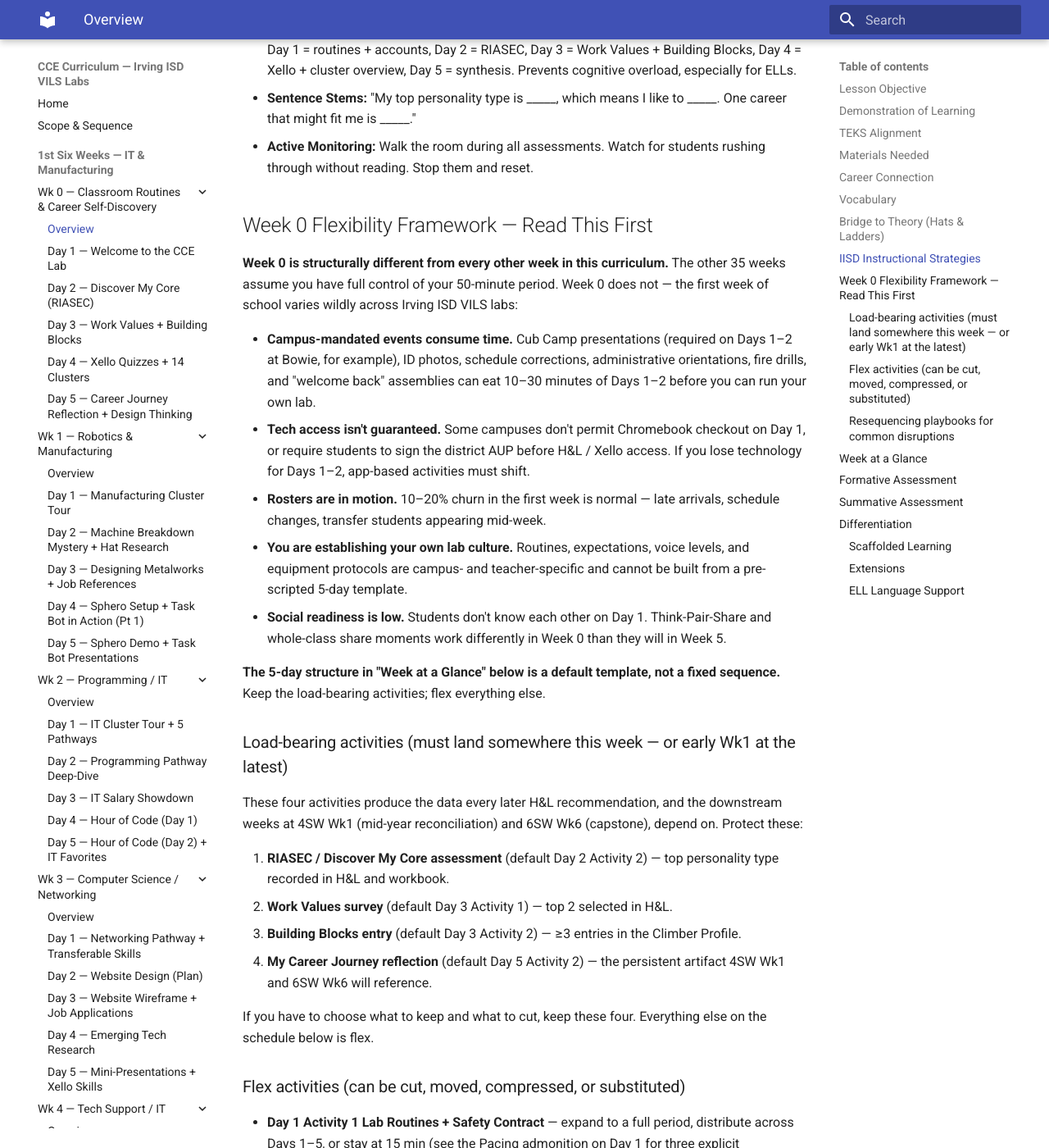
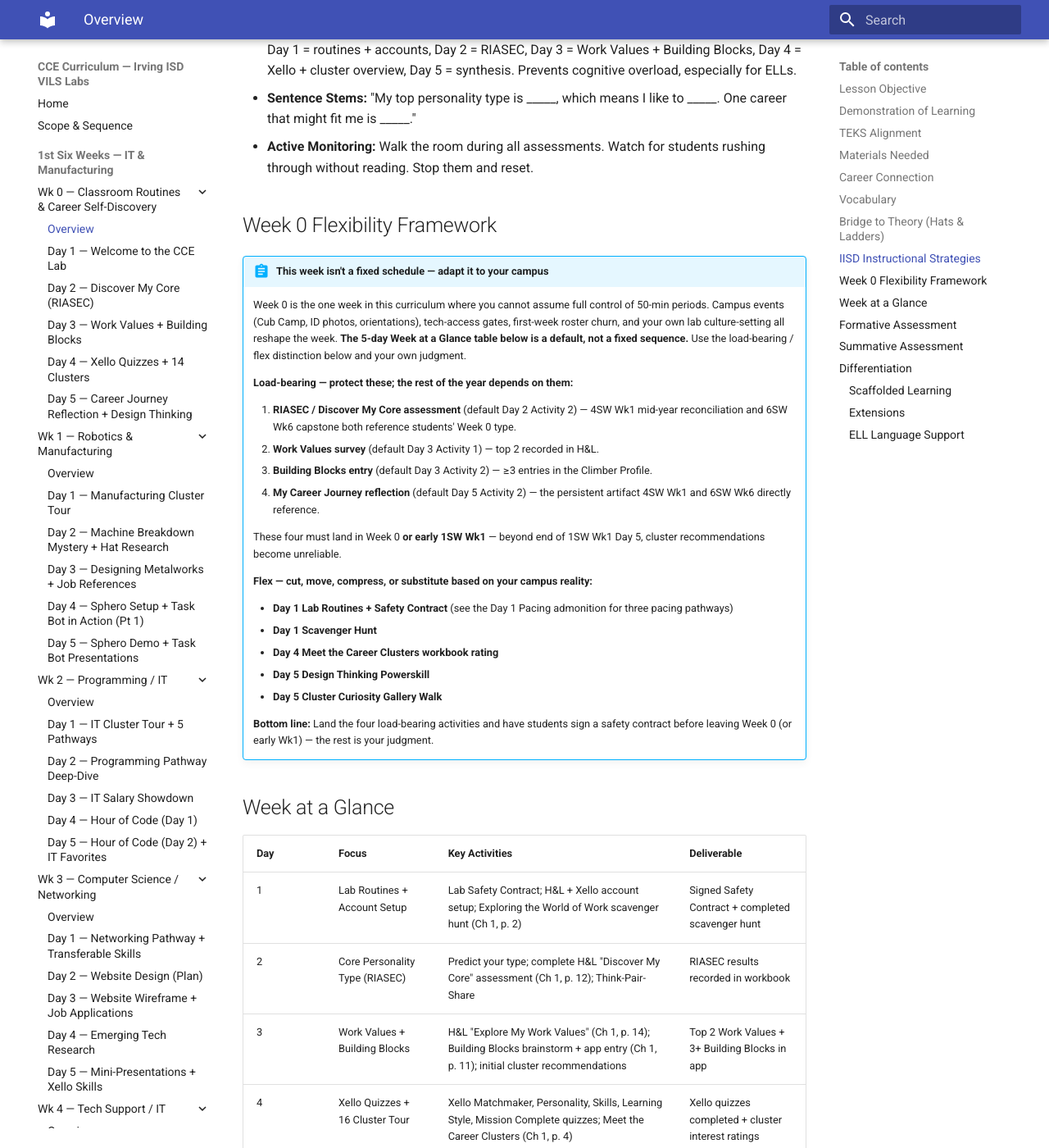
Before and after one commit to elbrielle/cce-curriculum, an MkDocs documentation site: the page built from docs/1sw/wk0-classroom-routines/overview.md, in a window 1280 px wide and 1400 px high, scrolled down 3018 px. Shown: the whole window at 82% size. Built offline with MkDocs 1.6.1 and Material for MkDocs 9.7.7, drawn with Linux system fonts in a browser that asks for light colours; some of the changed text lies outside the part shown.

Commit message:
1SW Wk0: tighten Flexibility Framework, drop prescriptive playbooks
User feedback on commit 46e19f7: the Resequencing Playbooks section
was long-winded and didn't trust teacher judgment (prescribed what to
do in 5 specific scenarios rather than giving teachers a menu of
options). The Flex activities section was praised as the right model
because it names WHAT can be flexed without dictating WHEN or HOW.
Framework was also visually indistinct from surrounding prose.

Changes:
- overview.md: rewrote the Week 0 Flexibility Framework section.
  Dropped the 5 prescriptive playbooks entirely. Compressed the
  5-bullet "reasons Week 0 is different" list into a single sentence.
  Wrapped the whole framework in a `!!! abstract` admonition titled
  "This week isn't a fixed schedule — adapt it to your campus" so it
  renders as a visually distinct callout box. Kept the load-bearing
  vs. flex distinction as the core (user praised that model). Net
  change: 41 insertions → 20 insertions, ~16 lines shorter.
- day1.md: simplified the Campus flexibility pointer — dropped the
  playbook references, trusts teacher judgment on timing + tech access.
- day2.md: simplified the Campus flexibility pointer — dropped the
  specific "Lost 15 min on Day 1 AND Day 2" and "No Chromebook access"
  playbook references; kept the RIASEC load-bearing callout since
  Day 2 is the assessment day.

The load-bearing activities (Day 2 RIASEC, Day 3 Work Values, Day 3
Building Blocks, Day 5 My Career Journey reflection) remain explicitly
protected. The 5 flex activities remain explicitly named with the
verb menu (cut, move, compress, or substitute). The bottom-line rule
stays: land the four load-bearing activities + a signed safety
contract before leaving Week 0 or early Wk1, and you've met the week
objective. Everything else is teacher judgment.

Principle shift: trust teachers to resequence based on their own
campus knowledge using the load-bearing / flex menu, rather than
prescribing what to do in every possible disruption scenario.

Verification: mkdocs build --strict clean, scripting=0 globally, DOK
2-4 preserved, Wk0 timing Day1=48, Days2-5=50 (all in 45-55 range),
differentiation bullets preserved.

Co-Authored-By: Claude Opus 4.6 (1M context) <noreply@anthropic.com>

```diff
--- a/docs/1sw/wk0-classroom-routines/overview.md
+++ b/docs/1sw/wk0-classroom-routines/overview.md
@@ -67,46 +67,30 @@ The workbook explicitly directs students to the H&L app at multiple points (Buil
 - **Sentence Stems:** "My top personality type is _____, which means I like to _____. One career that might fit me is _____."
 - **Active Monitoring:** Walk the room during all assessments. Watch for students rushing through without reading. Stop them and reset.
 
-## Week 0 Flexibility Framework — Read This First
+## Week 0 Flexibility Framework
 
-**Week 0 is structurally different from every other week in this curriculum.** The other 35 weeks assume you have full control of your 50-minute period. Week 0 does not — the first week of school varies wildly across Irving ISD VILS labs:
+!!! abstract "This week isn't a fixed schedule — adapt it to your campus"
 
-- **Campus-mandated events consume time.** Cub Camp presentations (required on Days 1–2 at Bowie, for example), ID photos, schedule corrections, administrative orientations, fire drills, and "welcome back" assemblies can eat 10–30 minutes of Days 1–2 before you can run your own lab.
-- **Tech access isn't guaranteed.** Some campuses don't permit Chromebook checkout on Day 1, or require students to sign the district AUP before H&L / Xello access. If you lose technology for Days 1–2, app-based activities must shift.
-- **Rosters are in motion.** 10–20% churn in the first week is normal — late arrivals, schedule changes, transfer students appearing mid-week.
-- **You are establishing your own lab culture.** Routines, expectations, voice levels, and equipment protocols are campus- and teacher-specific and cannot be built from a pre-scripted 5-day template.
-- **Social readiness is low.** Students don't know each other on Day 1. Think-Pair-Share and whole-class share moments work differently in Week 0 than they will in Week 5.
+    Week 0 is the one week in this curriculum where you cannot assume full control of 50-min periods. Campus events (Cub Camp, ID photos, orientations), tech-access gates, first-week roster churn, and your own lab culture-setting all reshape the week. **The 5-day Week at a Glance table below is a default, not a fixed sequence.** Use the load-bearing / flex distinction below and your own judgment.
 
-**The 5-day structure in "Week at a Glance" below is a default template, not a fixed sequence.** Keep the load-bearing activities; flex everything else.
+    **Load-bearing — protect these; the rest of the year depends on them:**
 
-### Load-bearing activities (must land somewhere this week — or early Wk1 at the latest)
+    1. **RIASEC / Discover My Core assessment** (default Day 2 Activity 2) — 4SW Wk1 mid-year reconciliation and 6SW Wk6 capstone both reference students' Week 0 type.
+    2. **Work Values survey** (default Day 3 Activity 1) — top 2 recorded in H&L.
+    3. **Building Blocks entry** (default Day 3 Activity 2) — ≥3 entries in the Climber Profile.
+    4. **My Career Journey reflection** (default Day 5 Activity 2) — the persistent artifact 4SW Wk1 and 6SW Wk6 directly reference.
 
-These four activities produce the data every later H&L recommendation, and the downstream weeks at 4SW Wk1 (mid-year reconciliation) and 6SW Wk6 (capstone), depend on. Protect these:
+    These four must land in Week 0 **or early 1SW Wk1** — beyond end of 1SW Wk1 Day 5, cluster recommendations become unreliable.
 
-1. **RIASEC / Discover My Core assessment** (default Day 2 Activity 2) — top personality type recorded in H&L and workbook.
-2. **Work Values survey** (default Day 3 Activity 1) — top 2 selected in H&L.
-3. **Building Blocks entry** (default Day 3 Activity 2) — ≥3 entries in the Climber Profile.
-4. **My Career Journey reflection** (default Day 5 Activity 2) — the persistent artifact 4SW Wk1 and 6SW Wk6 will reference.
+    **Flex — cut, move, compress, or substitute based on your campus reality:**
 
-If you have to choose what to keep and what to cut, keep these four. Everything else on the schedule below is flex.
+    - **Day 1 Lab Routines + Safety Contract** (see the Day 1 Pacing admonition for three pacing pathways)
+    - **Day 1 Scavenger Hunt**
+    - **Day 4 Meet the Career Clusters workbook rating**
+    - **Day 5 Design Thinking Powerskill**
+    - **Day 5 Cluster Curiosity Gallery Walk**
 
-### Flex activities (can be cut, moved, compressed, or substituted)
-
-- **Day 1 Activity 1 Lab Routines + Safety Contract** — expand to a full period, distribute across Days 1–5, or stay at 15 min (see the Pacing admonition on Day 1 for three explicit pathways).
-- **Day 1 Activity 3 Scavenger Hunt** — skip, defer to a later day, or replace with a simpler "name 3 careers you saw on the way to school" warm-up.
-- **Day 4 Activity 2 Meet the Career Clusters workbook rating** — trim from 14 clusters to 6, do as homework, or use the H&L app's cluster browser in place of the workbook pages.
-- **Day 5 Activity 1 Design Thinking Powerskill** — move to Wk1 if Wk0 slips.
-- **Day 5 Activity 3 Gallery Walk** — replace with a quick verbal cluster poll.
-
-### Resequencing playbooks for common disruptions
-
-- **Lost 15 min on Day 1 to a campus event (e.g., Cub Camp presentation):** Compress Lab Routines to 10 min, skip the Scavenger Hunt, keep H&L Account Setup at 15 min. Days 2–5 proceed as written.
-- **Lost 15 min on BOTH Day 1 AND Day 2 to campus events:** Above, plus push the Day 2 Think-Pair-Share closing to Day 3 opening. RIASEC still lands on Day 2.
-- **No Chromebook access on Day 1:** Run Day 1 as paper-only — Lab Routines + Safety Contract + workbook Scavenger Hunt from H&L Ch 1, p. 2. Push H&L Account Setup to the opening of Day 2. The whole week slides by ~15 min across Days 2–5; RIASEC moves to the second half of Day 2, Work Values + Building Blocks to Day 3 second half, etc.
-- **No Chromebook access for Days 1–2:** Treat Days 1–2 as paper-only onboarding — routines, safety, workbook Ch 1 pp. 1–15 reading, Meet the Career Clusters rated on paper. H&L Account Setup moves to Day 3. RIASEC moves to Day 3. Work Values + Building Blocks move to Day 4. My Career Journey reflection stays on Day 5. All four load-bearing activities still land before Wk1 starts.
-- **Wk0 slipping into Wk1:** The first 1–2 days of 1SW Wk1 Robotics/Manufacturing can absorb leftover Wk0 onboarding (finish H&L Account Setup, complete RIASEC, complete the My Career Journey reflection) before starting Manufacturing cluster content. The four load-bearing activities must land **by the end of 1SW Wk1 Day 5 at the latest** — beyond that, cluster recommendations from 1SW Wk2 forward become unreliable.
-
-**Bottom line:** If the four load-bearing activities land and students have signed a safety contract before leaving Wk0 (or early Wk1), you have met the Week 0 objective. Everything else is teacher judgment. Adapt the week to your campus reality — do not try to force your campus reality to fit the week.
+    **Bottom line:** Land the four load-bearing activities and have students sign a safety contract before leaving Week 0 (or early Wk1) — the rest is your judgment.
 
 ## Week at a Glance
 
```
Also changed, not shown: docs/1sw/wk0-classroom-routines/day1.md (+2 -2 lines), docs/1sw/wk0-classroom-routines/day2.md (+2 -2 lines).
